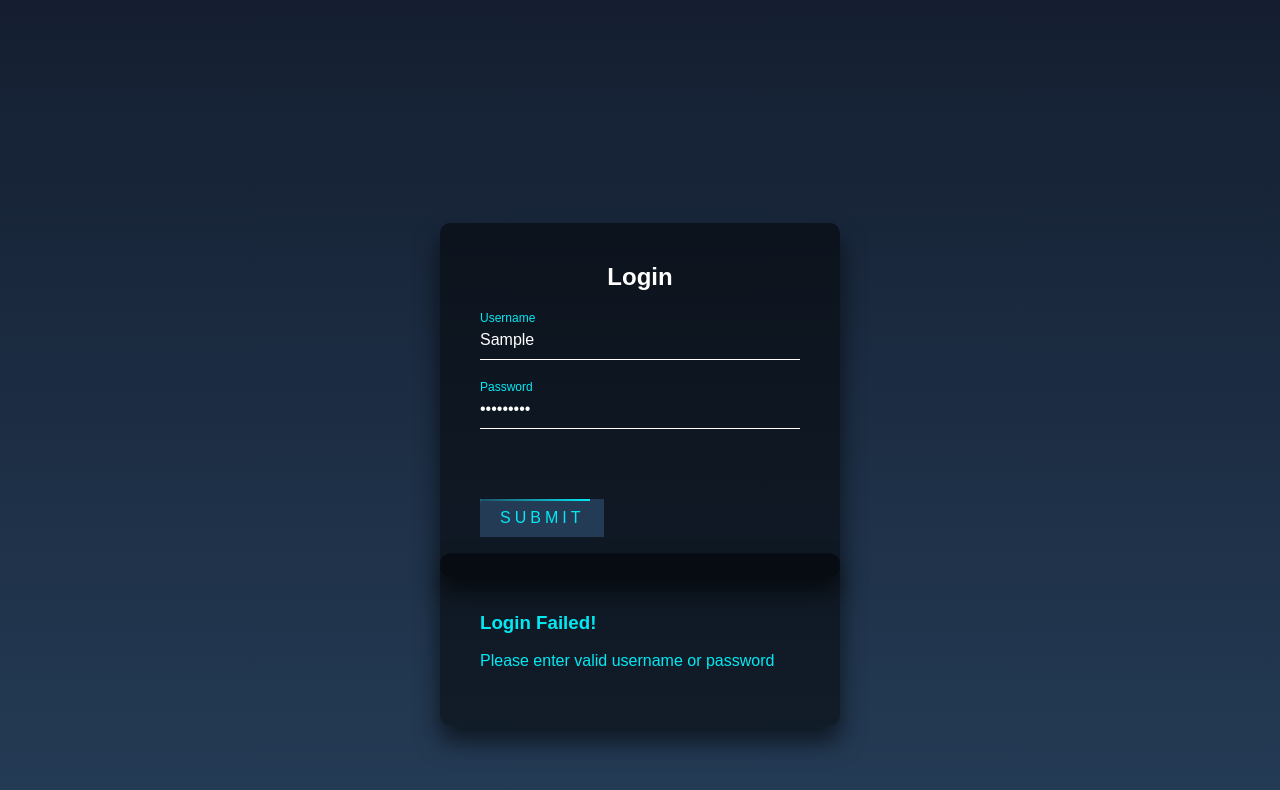
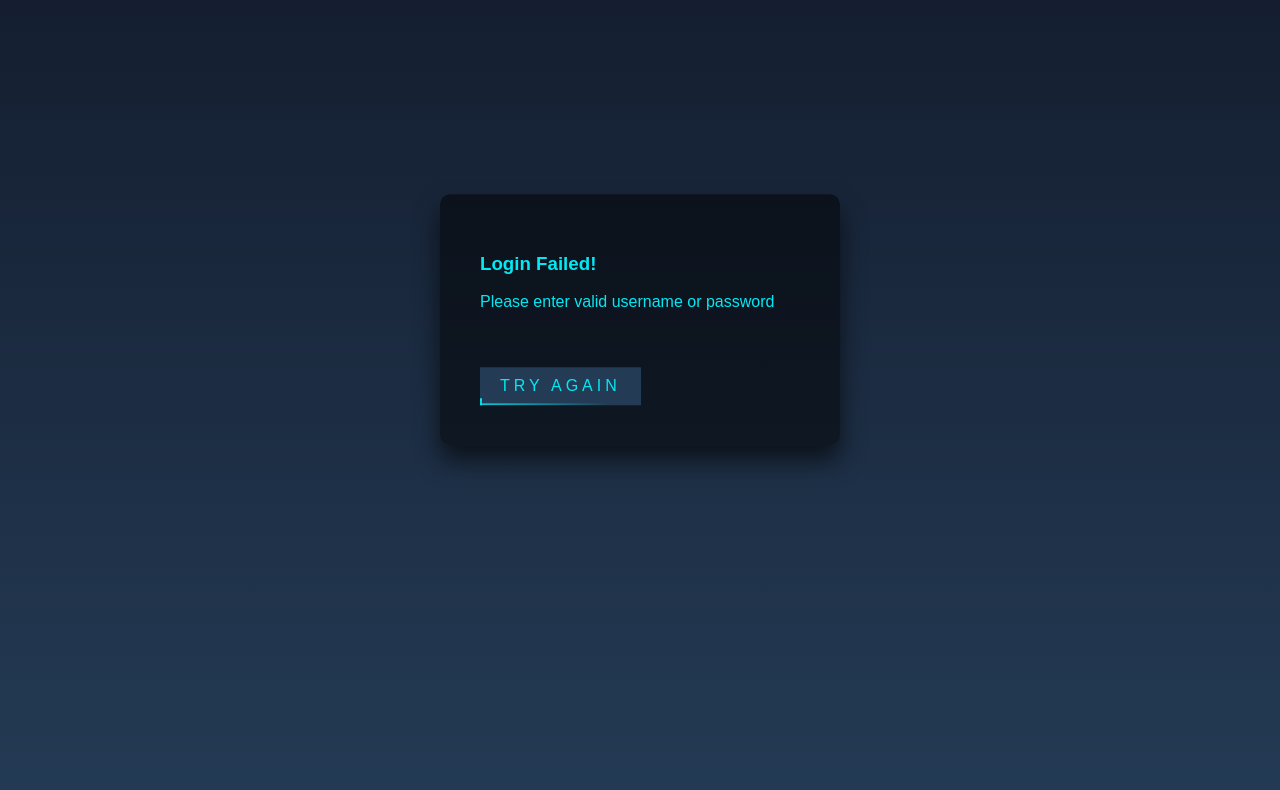
Before and after one commit to khizarq313/login-page, a plain HTML site: page index.html in a window 1280 px wide. Both pictures are taken after typing "Sample", "Sample123" into the empty fields and a click on the button "SUBMIT". Drawn offline with Linux system fonts and the light colour scheme.

Commit message:
update on august 3,2022.

```diff
--- a/index.html
+++ b/index.html
@@ -9,18 +9,43 @@
     <script src="script.js" defer></script>
   </head>
   <body>
+    <div class="overlay"></div>
+    <section class="result">
+      <div class="loginSuccess">
+        <h3>Login Success!</h3>
+        <p>Welcome Khizar!</p>
+        <button href="#" class="success-btn">
+          <span></span>
+          <span></span>
+          <span></span>
+          <span></span>
+          OK
+        </button>
+      </div>
+      <div class="loginFailed">
+        <h3>Login Failed!</h3>
+        <p>Please enter valid username or password</p>
+        <button href="#" class="fail-btn">
+          <span></span>
+          <span></span>
+          <span></span>
+          <span></span>
+          Try Again
+        </button>
+      </div>
+    </section>
     <div class="login-box">
       <h2>Login</h2>
       <form>
         <div class="user-box">
-          <input type="text" name="" required="" />
+          <input type="text" />
           <label>Username</label>
         </div>
         <div class="user-box">
-          <input type="password" name="" required="" />
+          <input type="password" />
           <label>Password</label>
         </div>
-        <button href="#" class="submitbutton">
+        <button href="#" class="submitbutton" type="submit">
           <span></span>
           <span></span>
           <span></span>
@@ -29,15 +54,5 @@
         </button>
       </form>
     </div>
-    <section class="result">
-      <div class="loginSuccess">
-        <h3>Login Success!</h3>
-        <p>Welcome Khizar!</p>
-      </div>
-      <div class="loginFailed">
-        <h3>Login Failed!</h3>
-        <p>Please enter valid username or password</p>
-      </div>
-    </section>
   </body>
 </html>
--- a/script.js
+++ b/script.js
@@ -8,19 +8,46 @@ const loginSuccess = document.querySelector(".loginSuccess");
 
 const loginFailed = document.querySelector(".loginFailed");
 
+const overlay = document.querySelector(".overlay")
+
+const successBtn = document.querySelector(".success-btn");
+
+const failBtn = document.querySelector(".fail-btn");
+
+const loginBox = document.querySelector(".login-box");
+
 form.addEventListener("submit", (e) => {
     e.preventDefault();
 })
 
-function getUserInputFn() {
+function checkUserInput(userInput) {
     const userName = userInput[0].value;
     const userPassword = userInput[1].value;
     if (userName === "khizarq313" &&
-        userPassword === "ronaldo07" ) {
-        loginSuccess.classList.toggle("resultVisible");
-    } else {
-        loginFailed.classList.toggle("resultVisible");
-    }
+    userPassword === "ronaldo07" ) {
+    loginSuccess.classList.add("visible");
+} else {
+    loginFailed.classList.add("visible");
+}
+}
+
+function getUserInputFn() {
+    loginBox.classList.add("login-box-invisible")
+    overlay.classList.add("visible");
+    checkUserInput(userInput);
+}
+
+function closeResultWindow() {
+    loginBox.classList.remove("login-box-invisible")
+    overlay.classList.remove("visible")
+    loginSuccess.classList.remove("visible");
+    loginFailed.classList.remove("visible");
 }
 
 getDataBtn.addEventListener("click",getUserInputFn);
+
+successBtn.addEventListener("click",closeResultWindow);
+
+failBtn.addEventListener("click",closeResultWindow);
+
+overlay.addEventListener("click",closeResultWindow)
--- a/style.css
+++ b/style.css
@@ -19,7 +19,12 @@ html {
     box-sizing: border-box;
     box-shadow: 0 15px 25px rgba(0,0,0,.6);
     border-radius: 10px;
+    opacity: 1;
   }
+
+.login-box-invisible{
+ opacity: 0;
+}
 
   .login-box h2 {
     margin: 0 0 30px;
@@ -62,7 +67,27 @@ html {
     font-size: 12px;
   }
 
-  .login-box form button {
+button:hover {
+    background: #03e9f4;
+    color: #fff;
+    border-radius: 5px;
+    box-shadow: 0 0 5px #03e9f4,
+                0 0 25px #03e9f4,
+                0 0 50px #03e9f4,
+                0 0 100px #03e9f4;
+  }
+
+  button:active {
+    background: #03e9f4;
+    color: #fff;
+    border-radius: 5px;
+    box-shadow: 0 0 5px #03e9f4,
+                0 0 25px #03e9f4,
+                0 0 50px #03e9f4,
+                0 0 100px #03e9f4;
+  }
+
+  button {
     position: relative;
     display: inline-block;
     padding: 10px 20px;
@@ -78,22 +103,12 @@ html {
     letter-spacing: 4px
   }
 
-  .login-box button:hover {
-    background: #03e9f4;
-    color: #fff;
-    border-radius: 5px;
-    box-shadow: 0 0 5px #03e9f4,
-                0 0 25px #03e9f4,
-                0 0 50px #03e9f4,
-                0 0 100px #03e9f4;
-  }
-
-  .login-box button span {
+ button span {
     position: absolute;
     display: block;
   }
 
-  .login-box button span:nth-child(1) {
+   button span:nth-child(1) {
     top: 0;
     left: -100%;
     width: 100%;
@@ -111,7 +126,7 @@ html {
     }
   }
 
-  .login-box button span:nth-child(2) {
+ button span:nth-child(2) {
     top: -100%;
     right: 0;
     width: 2px;
@@ -130,7 +145,7 @@ html {
     }
   }
 
-  .login-box button span:nth-child(3) {
+  button span:nth-child(3) {
     bottom: 0;
     right: -100%;
     width: 100%;
@@ -149,7 +164,7 @@ html {
     }
   }
 
-  .login-box button span:nth-child(4) {
+   button span:nth-child(4) {
     bottom: -100%;
     left: 0;
     width: 2px;
@@ -169,8 +184,9 @@ html {
   }
 
 .loginSuccess , .loginFailed {
+    z-index: 100;
     position: absolute;
-    top: 80%;
+    top: 40%;
     left: 50%;
     width: 400px;
     padding: 40px;
@@ -183,6 +199,14 @@ html {
     display: none;
   }
 
-  .resultVisible {
+  .overlay{
+    display: none;
+    width: 100vw;
+    height: 100vh;
+    z-index: 50;
+  }
+
+
+  .visible {
     display: block;
   }
```
